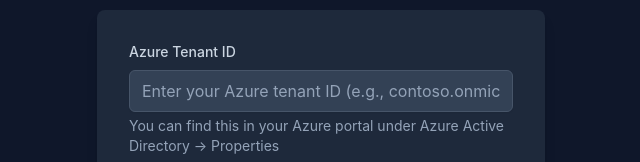
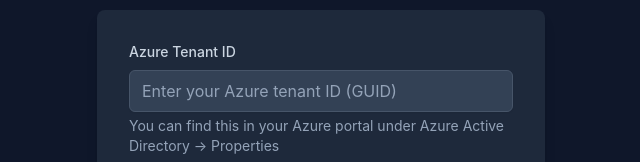
Before and after one commit to crazy-treyn/better-fabric-monitor, a Svelte app in the folder frontend/: page / in a window 1280 px wide. Shown: the part 271-433 px from the top of the page, without its empty margins (319-959 px from the left). Built offline with nearby package versions, Linux system fonts and the light colour scheme.

Commit message:
fix: simplify placeholder text for Azure tenant ID input

```diff
--- a/frontend/src/components/LoginView.svelte
+++ b/frontend/src/components/LoginView.svelte
@@ -66,7 +66,7 @@
                         type="text"
                         bind:value={tenantId}
                         on:keypress={handleKeyPress}
-                        placeholder="Enter your Azure tenant ID (e.g., contoso.onmicrosoft.com or GUID)"
+                        placeholder="Enter your Azure tenant ID (GUID)"
                         class="w-full px-3 py-2 border border-slate-600 rounded-md shadow-sm bg-slate-700 text-white placeholder-slate-400 focus:outline-none focus:ring-2 focus:ring-primary-500 focus:border-primary-500"
                         disabled={isLoading}
                         required
```
